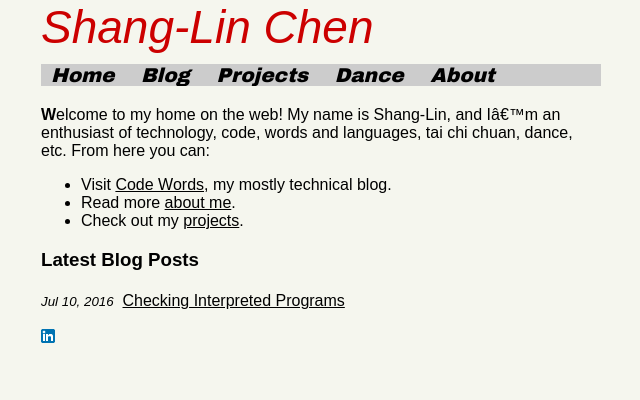
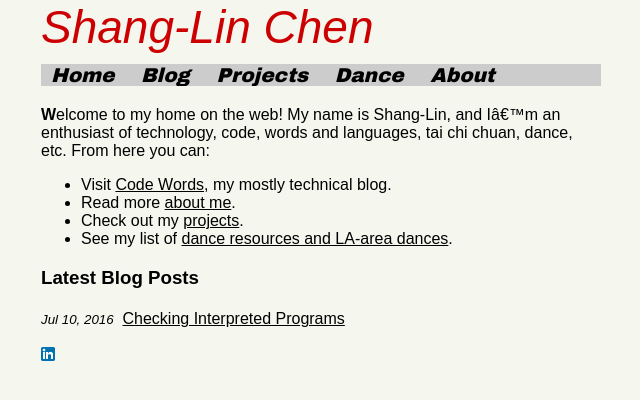
Before and after one commit to shang-lin/shang-lin.github.io, a Jekyll site: the page built from index.md, in a window 1280 px wide. Shown: the top 400 px of the page, without its empty margins (319-959 px from the left). Built offline with Jekyll 4.4.1, drawn with Linux system fonts in a browser that asks for light colours; some web fonts are replaced.

Commit message:
Added item to the index page about the dance page. Removed the intro from the dance page. It doesn't fit with the rest of the page.

```diff
--- a/dance/index.html
+++ b/dance/index.html
@@ -8,11 +8,11 @@ redirect_from:
  - /dance.html
 ---
 
-<p>I started dancing in 2006 with <a href="https://www.facebook.com/groups/2299673497/">salsa classes</a>. Since then, I've tried many partner dance styles to varying extents, but I mainly specialize in <a href="http://www.caltechdance.org/swing">West Coast swing</a> and <a href="http://www.caltechdance.org/home">ballroom and Latin</a>.
+<!-- <p>I started dancing in 2006 with <a href="https://www.facebook.com/groups/2299673497/">salsa classes</a>. Since then, I've tried many partner dance styles to varying extents, but I mainly specialize in <a href="http://www.caltechdance.org/swing">West Coast swing</a> and <a href="http://www.caltechdance.org/home">ballroom and Latin</a>.
 	</p>
 
 	<p>I've compiled a list of online dance communities and resources and Los Angeles/Orange County social dance venues and dance stores.</p>
-
+  -->
 	<a href="#links"></a>
 	<h3>Dance Links</h3>
 	<p><strong>Online References</strong></p>
--- a/index.md
+++ b/index.md
@@ -10,6 +10,7 @@ logo: Shang-Lin Chen
 * Visit [Code Words]({{site.baseurl}}/blog/), my mostly technical blog.
 * Read more [about me]({{site.baseurl}}/about).
 * Check out my [projects]({{site.baseurl}}/projects/).
+* See my list of [dance resources and LA-area dances]({{site.baseurl}}/dance/).
 
 <h3>Latest Blog Posts</h3>
 <ul class="post-list">
```
